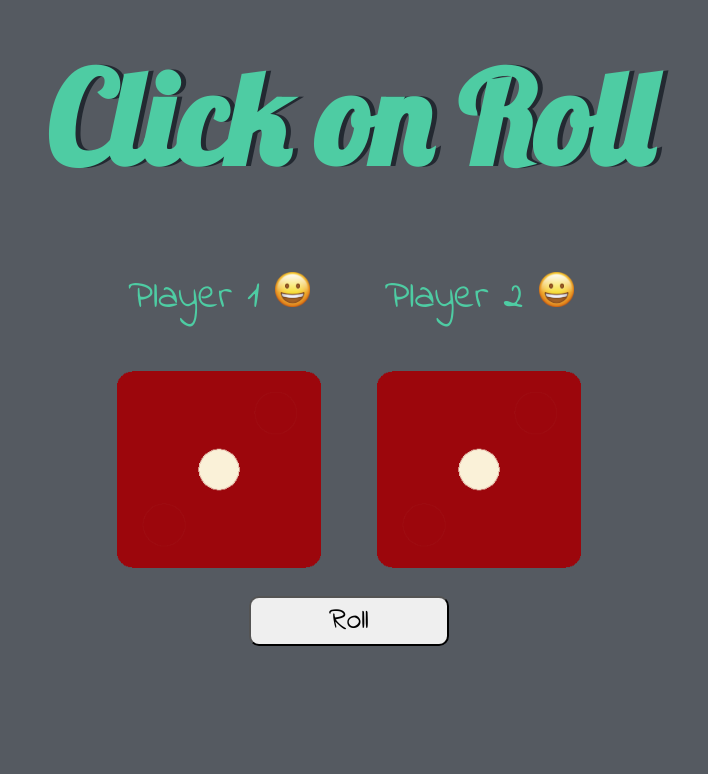
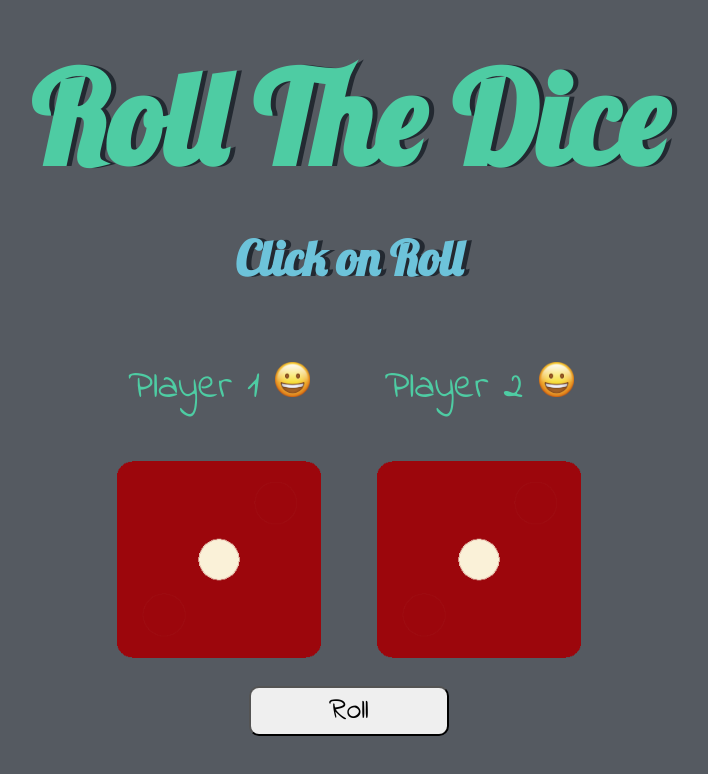
Before and after one commit to Shashank135/dice_game, a plain HTML site: page index.html in a window 1280 px wide. Shown: the whole page, without its empty margins (291-999 px from the left). Drawn offline with Linux system fonts and the light colour scheme.

Commit message:
Update index.html

```diff
--- a/index.html
+++ b/index.html
@@ -11,9 +11,8 @@
   <body>
 
     <div class="container">
-      <h1 id="res">Click on Roll</h1>
-      <h3 id="text"></h2>
-
+      <h1>Roll The Dice</h1>
+      <h3 id="res">Click on Roll</h1>
       <div class="dice">
         <p>Player 1 <img id="expr1" src="images/smile.png" > </p>
         <img id="img1" class="img1" src="images/dice1.png">
```
